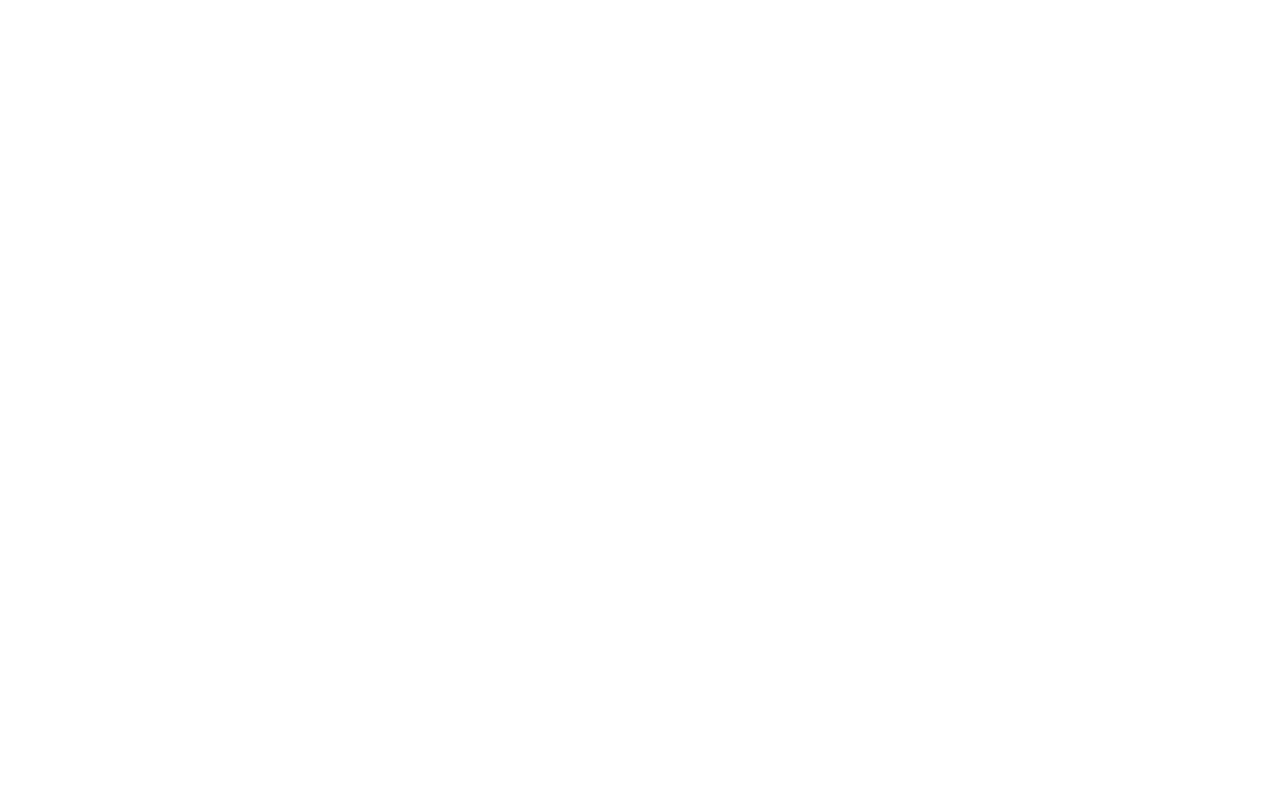
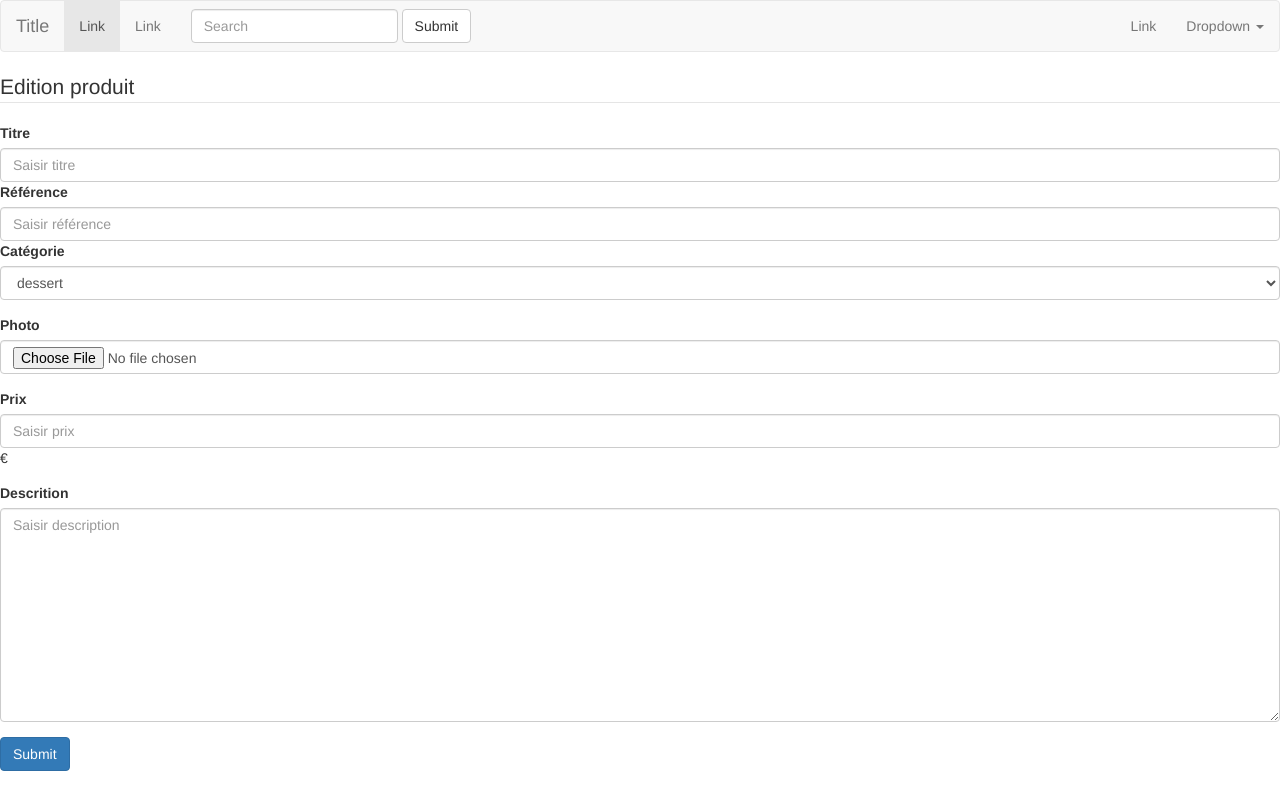
Before and after one commit to sof051/phh, a PHP site: page / in a window 1280 px wide. Before the commit the page is empty. Run offline with PHP 8.4, Linux system fonts and the light colour scheme.

Commit message:
Formulaire + navbarre

```diff
--- a/index.php
+++ b/index.php
@@ -1,12 +1,96 @@
 <!DOCTYPE html>
 <html lang="en">
+
 <head>
     <meta charset="UTF-8">
     <meta http-equiv="X-UA-Compatible" content="IE=edge">
     <meta name="viewport" content="width=device-width, initial-scale=1.0">
-    <title>Document</title>
+    <title>My PHP Store</title>
+
+    <!-- Latest compiled and minified CSS & JS -->
+    <link rel="stylesheet" media="screen" href="//netdna.bootstrapcdn.com/bootstrap/3.3.4/css/bootstrap.min.css">
+    <script src="//code.jquery.com/jquery.js"></script>
+    <script src="//netdna.bootstrapcdn.com/bootstrap/3.3.4/js/bootstrap.min.js"></script>
+
 </head>
+
 <body>
 
+    <nav class="navbar navbar-default" role="navigation">
+        <!-- Brand and toggle get grouped for better mobile display -->
+        <div class="navbar-header">
+            <button type="button" class="navbar-toggle" data-toggle="collapse" data-target=".navbar-ex1-collapse">
+                <span class="sr-only">Toggle navigation</span>
+                <span class="icon-bar"></span>
+                <span class="icon-bar"></span>
+                <span class="icon-bar"></span>
+            </button>
+            <a class="navbar-brand" href="#">Title</a>
+        </div>
+
+        <!-- Collect the nav links, forms, and other content for toggling -->
+        <div class="collapse navbar-collapse navbar-ex1-collapse">
+            <ul class="nav navbar-nav">
+                <li class="active"><a href="#">Link</a></li>
+                <li><a href="#">Link</a></li>
+            </ul>
+            <form class="navbar-form navbar-left" role="search">
+                <div class="form-group">
+                    <input type="text" class="form-control" placeholder="Search">
+                </div>
+                <button type="submit" class="btn btn-default">Submit</button>
+            </form>
+            <ul class="nav navbar-nav navbar-right">
+                <li><a href="#">Link</a></li>
+                <li class="dropdown">
+                    <a href="#" class="dropdown-toggle" data-toggle="dropdown">Dropdown <b class="caret"></b></a>
+                    <ul class="dropdown-menu">
+                        <li><a href="#">Action</a></li>
+                        <li><a href="#">Another action</a></li>
+                        <li><a href="#">Something else here</a></li>
+                        <li><a href="#">Separated link</a></li>
+                    </ul>
+                </li>
+            </ul>
+        </div><!-- /.navbar-collapse -->
+    </nav>
+    <div id="form-produit">
+
+        <form action="traitement-formulaire.php" method="POST" role="form">
+            <legend>Edition produit</legend>
+
+            <div class="form-group">
+                <label for="titre-produit">Titre</label>
+                <input type="text" class="form-control" id="titre-produit" name="titre-produit" placeholder="Saisir titre">
+                <label for="ref-produit">Référence</label>
+                <input type="text" class="form-control" id="ref-produit" name="ref-produit" placeholder="Saisir référence" pattern="REF-[\d\w]{1,25}">
+                <label for="cat-produit">Catégorie</label>
+                <!-- snippet 'bs3-select' -->
+                <select name="cat-produit" id="cat-produit" class="form-control" required="required">
+                    <option value="dessert">dessert</option>
+                    <option value="laitier">laitier</option>
+                </select>
+
+            </div>
+
+            <div class="form-group">
+                <label for="photo-produit">Photo</label>
+                <input type="file" class="form-control" id="photo-produit" name="photo-produit" placeholder="Sélectionnez image">
+            </div>
+
+            <div class="form-group">
+                <label for="prix-produit">Prix</label>
+                <input type="number" min="0.01" step="0.01" class="form-control" id="prix-produit" name="prix-produit" placeholder="Saisir prix">€
+            </div>
+            <div class="form-group">
+                <label for="description-produit">Descrition</label>
+                <br/>
+                <textarea name="description-produit" id="description-produit" cols="30" rows="10" class="form-control" placeholder="Saisir description"></textarea>
+            </div>
+            <button type="submit" class="btn btn-primary">Submit</button>
+        </form>
+
+    </div>
 </body>
+
 </html>
```
Also changed, not shown: traitement-formulaire.php (added, +12 -0 lines), README.md (added).
